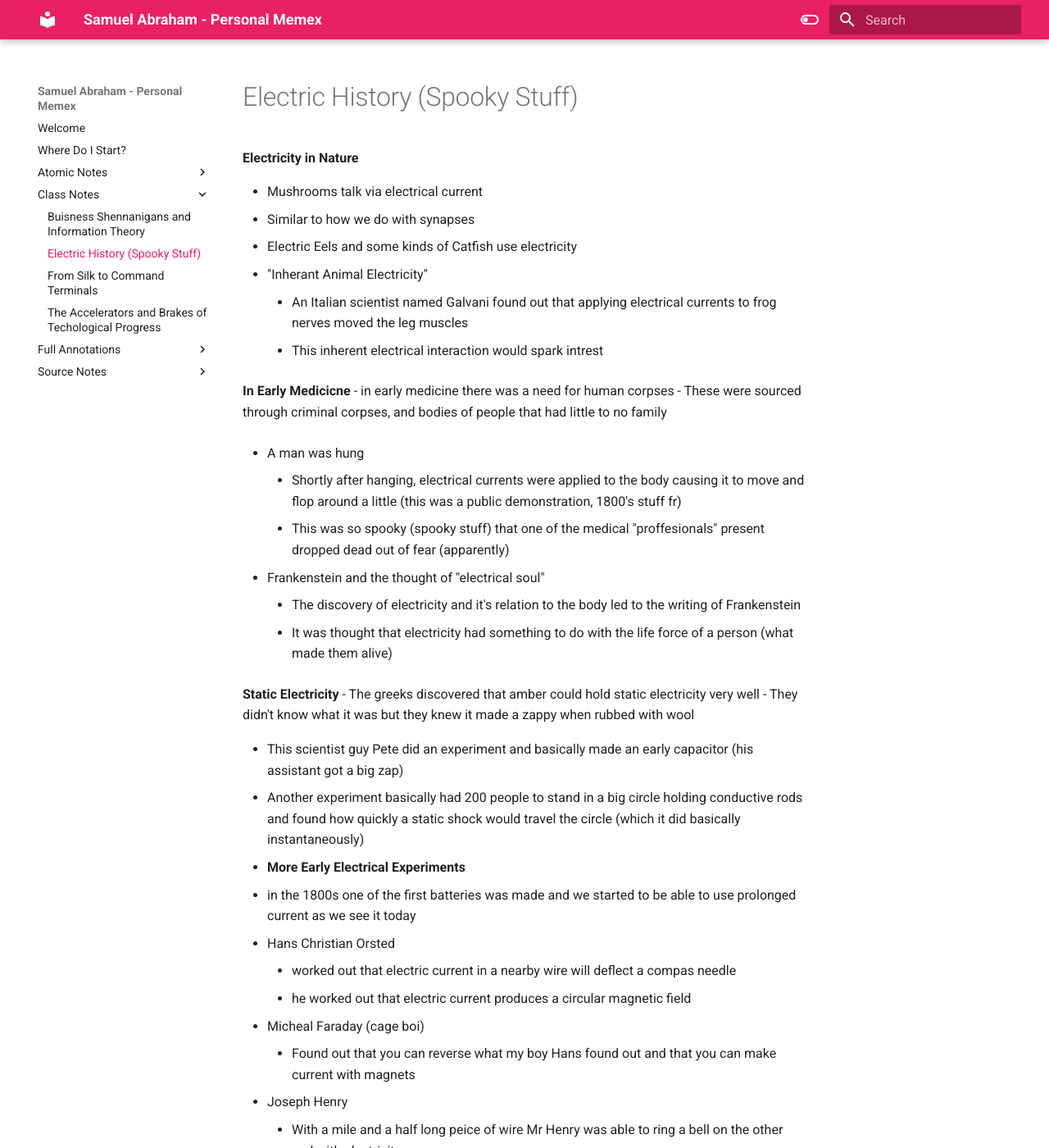
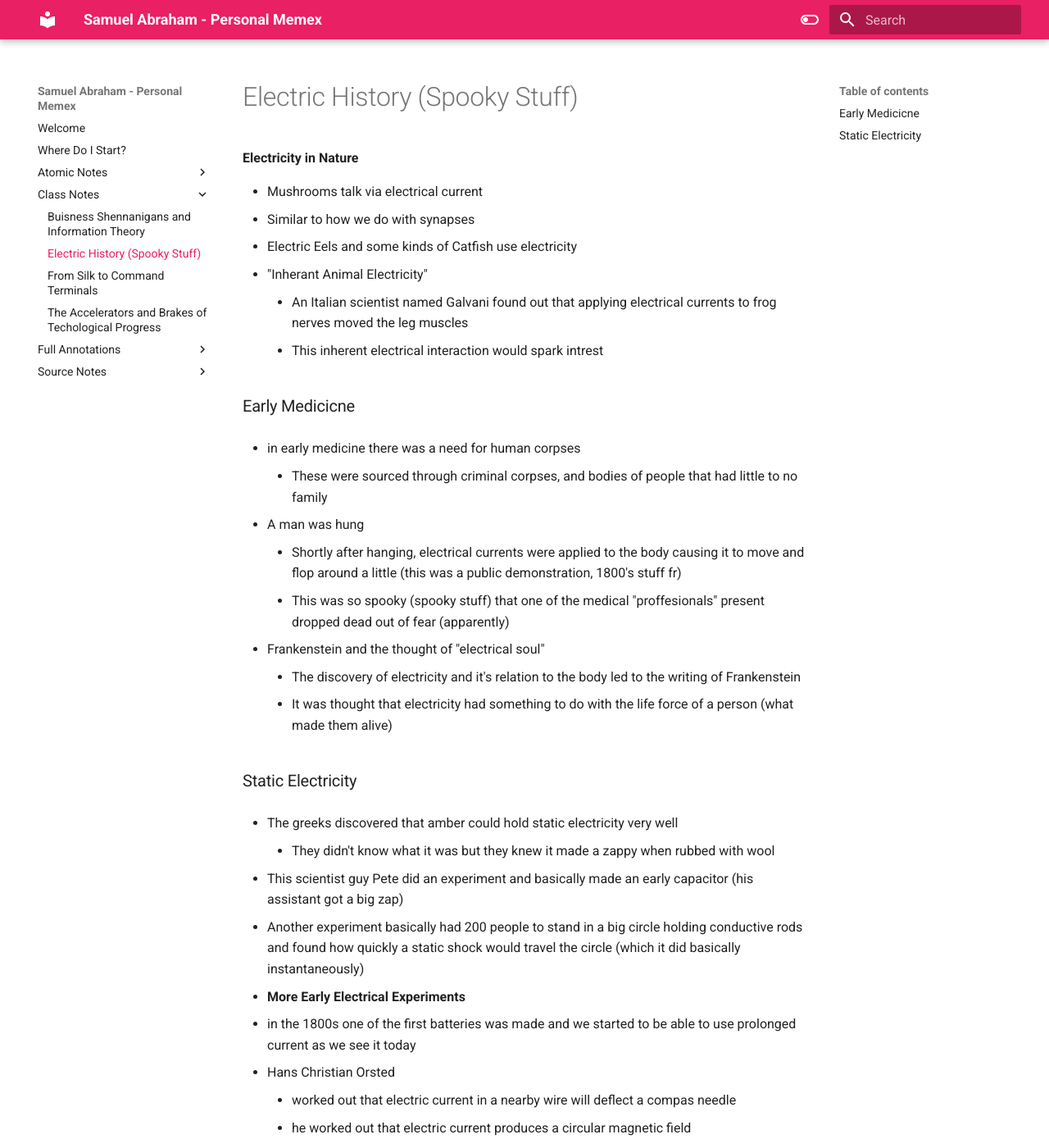
Before and after one commit to SammieJay/Hist1900-Memex, an MkDocs documentation site: the page built from docs/Class Notes/Electric History (Spooky Stuff).md, in a window 1280 px wide and 1400 px high. Shown: the whole window at 82% size. Built offline with MkDocs 1.6.1 and Material for MkDocs 9.7.7, drawn with Linux system fonts in a browser that asks for light colours.

Commit message:
memex 2.0.2

```diff
--- a/docs/Class Notes/Electric History (Spooky Stuff).md
+++ b/docs/Class Notes/Electric History (Spooky Stuff).md
@@ -7,7 +7,7 @@
 	- An Italian scientist named Galvani found out that applying electrical currents to frog nerves moved the leg muscles
 	- This inherent electrical interaction would spark intrest
 
-**In Early Medicicne**
+### Early Medicicne
 - in early medicine there was a need for human corpses
 	- These were sourced through criminal corpses, and bodies of people that had little to no family
 
@@ -19,7 +19,7 @@
 	- The discovery of electricity and it's relation to the body led to the writing of Frankenstein
 	- It was thought that electricity had something to do with the life force of a person (what made them alive)
 
-**Static Electricity**
+### Static Electricity
 - The greeks discovered that amber could hold static electricity very well
 	- They didn't know what it was but they knew it made a zappy when rubbed with wool
 
```
